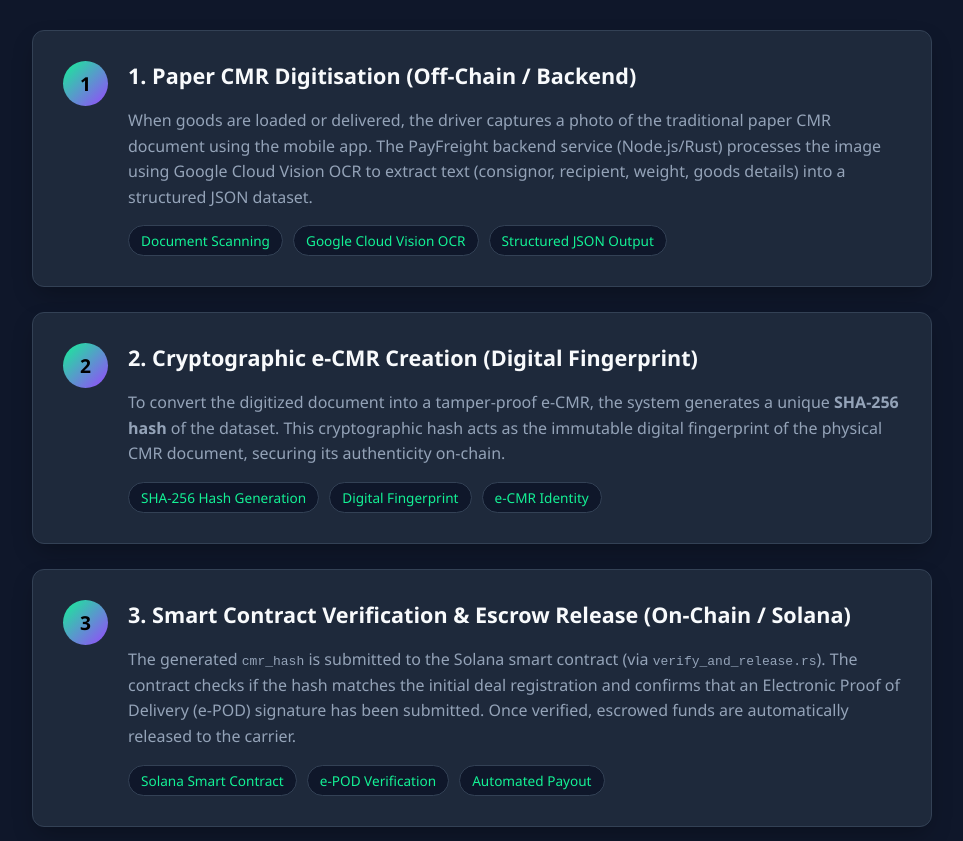
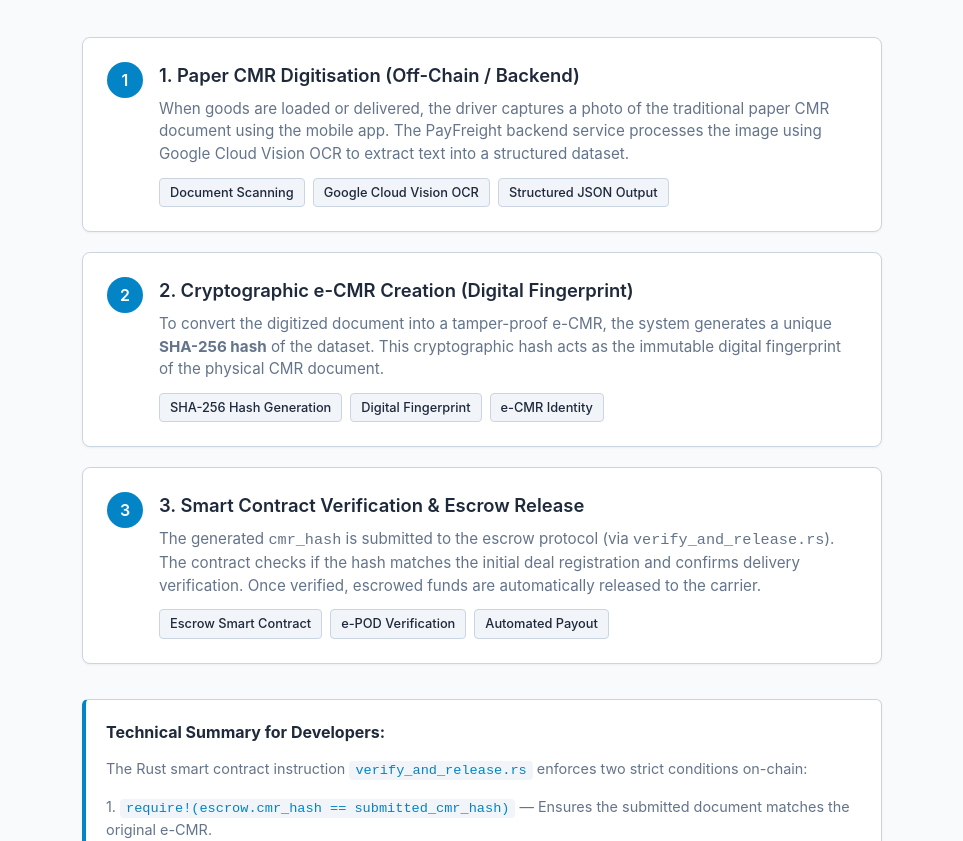
Before and after one commit to Dejc123/payfreight-escrow, a website: page public/workflow.html in a window 1280 px wide. Shown: the part 207-1048 px from the top of the page, without its empty margins (158-1121 px from the left). Drawn offline with Linux system fonts and the light colour scheme.

Commit message:
Update workflow.html

```diff
--- a/public/workflow.html
+++ b/public/workflow.html
@@ -3,82 +3,90 @@
 <head>
     <meta charset="UTF-8">
     <meta name="viewport" content="width=device-width, initial-scale=1.0">
-    <title>PayFreight - How Paper CMR Becomes Digital e-CMR on Solana</title>
+    <title>PayFreight - How Paper CMR Becomes Digital e-CMR</title>
     <style>
         :root {
-            --primary-color: #14f195; /* Solana Green Accent */
-            --secondary-color: #9945ff; /* Solana Purple Accent */
-            --bg-dark: #0f172a;
-            --card-bg: #1e293b;
-            --text-light: #f8fafc;
-            --text-muted: #94a3b8;
+            --primary-color: #0284c7; /* Professional Logistics Blue */
+            --primary-hover: #0369a1;
+            --bg-light: #f8fafc;
+            --card-bg: #ffffff;
+            --text-main: #1e293b;
+            --text-muted: #64748b;
+            --border-color: #cbd5e1;
+            --badge-bg: #f1f5f9;
         }
 
         body {
-            font-family: 'Segoe UI', Tahoma, Geneva, Verdana, sans-serif;
-            background-color: var(--bg-dark);
-            color: var(--text-light);
+            font-family: -apple-system, BlinkMacSystemFont, "Segoe UI", Roboto, Helvetica, Arial, sans-serif;
+            background-color: var(--bg-light);
+            color: var(--text-main);
             margin: 0;
             padding: 40px 20px;
+            line-height: 1.5;
         }
 
         .container {
-            max-width: 900px;
+            max-width: 800px;
             margin: 0 auto;
+        }
+
+        .back-link {
+            display: inline-block;
+            color: var(--text-muted);
+            text-decoration: none;
+            font-size: 0.9rem;
+            margin-bottom: 20px;
+            font-weight: 500;
+            transition: color 0.2s;
+        }
+
+        .back-link:hover {
+            color: var(--primary-color);
         }
 
         .header {
             text-align: center;
-            margin-bottom: 50px;
+            margin-bottom: 40px;
         }
 
         .header h1 {
-            font-size: 2.5rem;
+            font-size: 1.8rem;
             margin-bottom: 10px;
-            background: linear-gradient(90deg, var(--primary-color), var(--secondary-color));
-            -webkit-background-clip: text;
-            -webkit-text-fill-color: transparent;
+            color: var(--text-main);
+            font-weight: 700;
         }
 
         .header p {
             color: var(--text-muted);
-            font-size: 1.15rem;
-            max-width: 700px;
+            font-size: 1rem;
+            max-width: 650px;
             margin: 0 auto;
-            line-height: 1.5;
         }
 
         .workflow {
             display: flex;
             flex-direction: column;
-            gap: 25px;
-            position: relative;
+            gap: 20px;
         }
 
         .step-card {
             background-color: var(--card-bg);
-            border-radius: 12px;
-            padding: 30px;
-            border: 1px solid #334155;
-            box-shadow: 0 10px 25px -5px rgba(0, 0, 0, 0.3);
+            border-radius: 8px;
+            padding: 24px;
+            border: 1px solid var(--border-color);
+            box-shadow: 0 1px 3px rgba(0, 0, 0, 0.05);
             display: flex;
             align-items: flex-start;
-            gap: 20px;
-            transition: transform 0.2s ease, border-color 0.2s ease;
-        }
-
-        .step-card:hover {
-            transform: translateY(-3px);
-            border-color: var(--primary-color);
+            gap: 16px;
         }
 
         .step-number {
-            background: linear-gradient(135deg, var(--primary-color), var(--secondary-color));
-            color: #000;
-            font-weight: bold;
-            font-size: 1.2rem;
-            width: 45px;
-            height: 45px;
+            background-color: var(--primary-color);
+            color: #ffffff;
+            font-weight: 600;
+            font-size: 1rem;
+            width: 36px;
+            height: 36px;
             border-radius: 50%;
             display: flex;
             align-items: center;
@@ -88,64 +96,77 @@
 
         .step-content h2 {
             margin-top: 0;
-            font-size: 1.35rem;
-            color: var(--text-light);
+            font-size: 1.15rem;
+            color: var(--text-main);
+            margin-bottom: 8px;
+            font-weight: 600;
         }
 
         .step-content p {
             color: var(--text-muted);
-            line-height: 1.6;
-            margin-bottom: 15px;
+            font-size: 0.95rem;
+            line-height: 1.5;
+            margin: 0 0 12px 0;
         }
 
         .badge-list {
             display: flex;
-            gap: 10px;
+            gap: 8px;
             flex-wrap: wrap;
         }
 
         .badge {
-            background-color: #0f172a;
-            color: var(--primary-color);
-            padding: 5px 12px;
-            border-radius: 20px;
-            font-size: 0.85rem;
-            border: 1px solid #334155;
+            background-color: var(--badge-bg);
+            color: var(--text-main);
+            padding: 4px 10px;
+            border-radius: 4px;
+            font-size: 0.8rem;
+            font-weight: 500;
+            border: 1px solid var(--border-color);
         }
 
         .tech-note {
-            margin-top: 40px;
-            background-color: rgba(153, 69, 255, 0.1);
-            border-left: 4px solid var(--secondary-color);
+            margin-top: 35px;
+            background-color: #ffffff;
+            border: 1px solid var(--border-color);
+            border-left: 4px solid var(--primary-color);
             padding: 20px;
-            border-radius: 0 8px 8px 0;
+            border-radius: 6px;
+            box-shadow: 0 1px 3px rgba(0, 0, 0, 0.05);
         }
 
         .tech-note h3 {
             margin-top: 0;
-            color: var(--secondary-color);
+            font-size: 1rem;
+            color: var(--text-main);
+            margin-bottom: 8px;
         }
 
         .tech-note p {
             color: var(--text-muted);
-            line-height: 1.6;
-            margin-bottom: 10px;
+            font-size: 0.9rem;
+            line-height: 1.5;
+            margin-bottom: 8px;
         }
 
         .tech-note code {
-            background-color: #0f172a;
+            background-color: var(--badge-bg);
             padding: 2px 6px;
             border-radius: 4px;
             color: var(--primary-color);
+            font-family: monospace;
+            font-size: 0.85rem;
         }
     </style>
 </head>
 <body>
 
 <div class="container">
+    <a href="/" class="back-link">← Back to Dashboard</a>
+
     <div class="header">
         <h1>How PayFreight Works</h1>
-        <p>Bridging traditional paper logistics with Solana Web3 smart contracts: Transforming physical CMR documents into verified digital e-CMRs.</p>
+        <p>Bridging traditional paper logistics with secure escrow smart contracts: Transforming physical CMR documents into verified digital e-CMRs.</p>
     </div>
 
     <div class="workflow">
@@ -154,7 +175,7 @@
             <div class="step-number">1</div>
             <div class="step-content">
                 <h2>1. Paper CMR Digitisation (Off-Chain / Backend)</h2>
-                <p>When goods are loaded or delivered, the driver captures a photo of the traditional paper CMR document using the mobile app. The PayFreight backend service (Node.js/Rust) processes the image using Google Cloud Vision OCR to extract text (consignor, recipient, weight, goods details) into a structured JSON dataset.</p>
+                <p>When goods are loaded or delivered, the driver captures a photo of the traditional paper CMR document using the mobile app. The PayFreight backend service processes the image using Google Cloud Vision OCR to extract text into a structured dataset.</p>
                 <div class="badge-list">
                     <span class="badge">Document Scanning</span>
                     <span class="badge">Google Cloud Vision OCR</span>
@@ -168,7 +189,7 @@
             <div class="step-number">2</div>
             <div class="step-content">
                 <h2>2. Cryptographic e-CMR Creation (Digital Fingerprint)</h2>
-                <p>To convert the digitized document into a tamper-proof e-CMR, the system generates a unique <strong>SHA-256 hash</strong> of the dataset. This cryptographic hash acts as the immutable digital fingerprint of the physical CMR document, securing its authenticity on-chain.</p>
+                <p>To convert the digitized document into a tamper-proof e-CMR, the system generates a unique <strong>SHA-256 hash</strong> of the dataset. This cryptographic hash acts as the immutable digital fingerprint of the physical CMR document.</p>
                 <div class="badge-list">
                     <span class="badge">SHA-256 Hash Generation</span>
                     <span class="badge">Digital Fingerprint</span>
@@ -181,10 +202,10 @@
         <div class="step-card">
             <div class="step-number">3</div>
             <div class="step-content">
-                <h2>3. Smart Contract Verification & Escrow Release (On-Chain / Solana)</h2>
-                <p>The generated <code>cmr_hash</code> is submitted to the Solana smart contract (via <code>verify_and_release.rs</code>). The contract checks if the hash matches the initial deal registration and confirms that an Electronic Proof of Delivery (e-POD) signature has been submitted. Once verified, escrowed funds are automatically released to the carrier.</p>
+                <h2>3. Smart Contract Verification & Escrow Release</h2>
+                <p>The generated <code>cmr_hash</code> is submitted to the escrow protocol (via <code>verify_and_release.rs</code>). The contract checks if the hash matches the initial deal registration and confirms delivery verification. Once verified, escrowed funds are automatically released to the carrier.</p>
                 <div class="badge-list">
-                    <span class="badge">Solana Smart Contract</span>
+                    <span class="badge">Escrow Smart Contract</span>
                     <span class="badge">e-POD Verification</span>
                     <span class="badge">Automated Payout</span>
                 </div>
@@ -202,3 +223,6 @@
 
 </body>
 </html>
+
+</body>
+</html>
```
